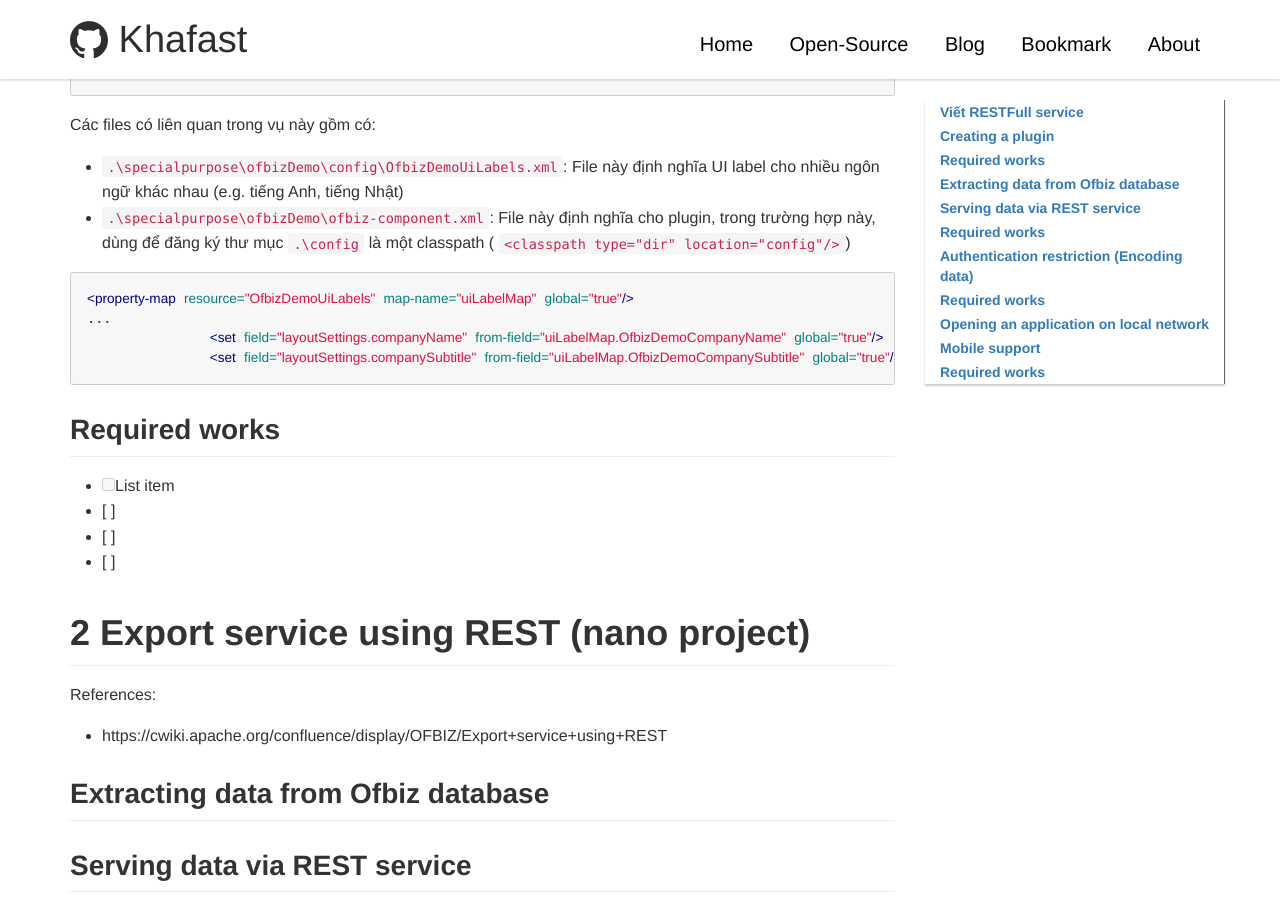
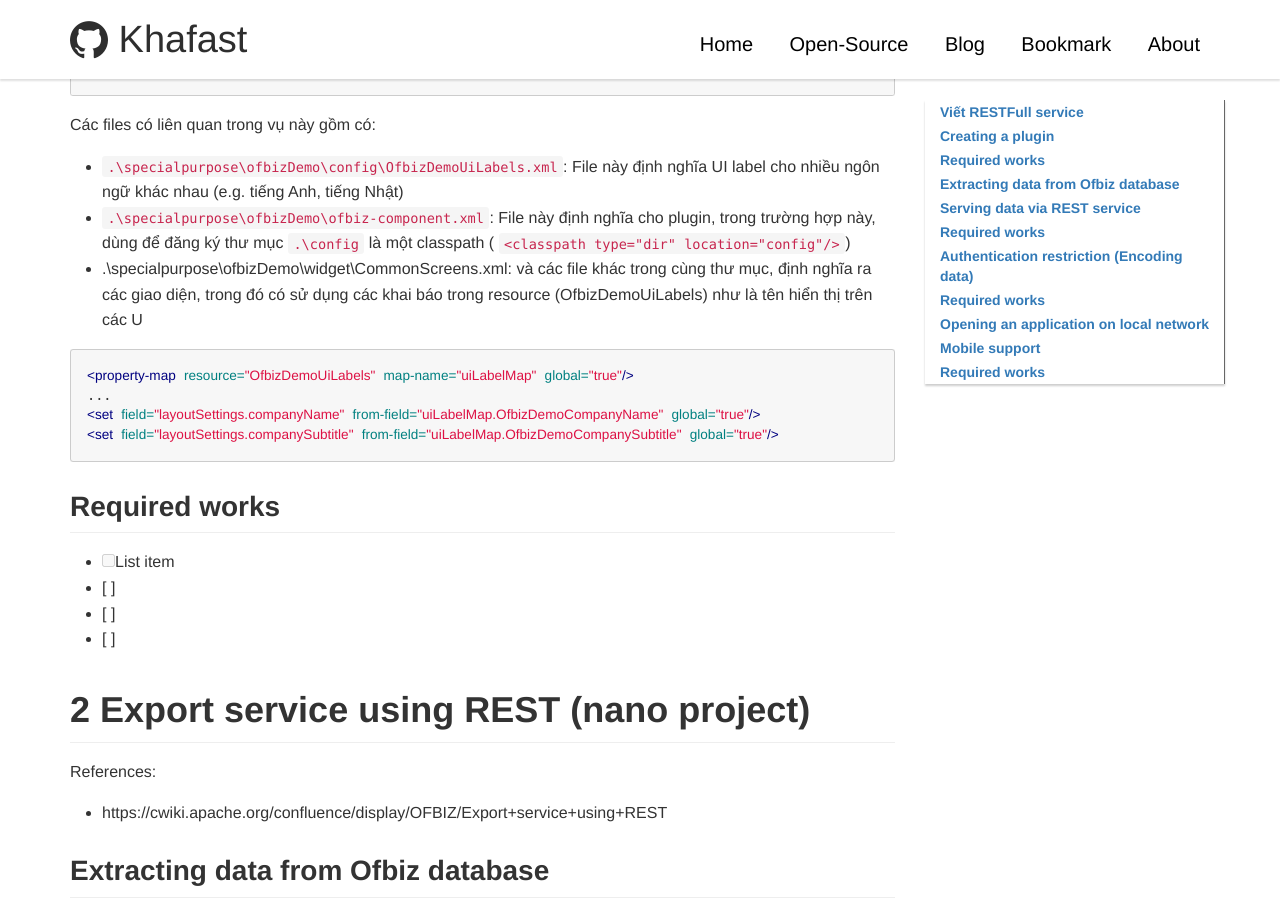
Before and after one commit to khafast/khafast.github.io, a Jekyll site: the page built from _posts/2018/2019-01-05-Apache-Ofbiz-overview.md, in a window 1280 px wide and 900 px high, scrolled down 1799 px. Built offline with Jekyll 4.4.1, drawn with Linux system fonts in a browser that asks for light colours; our own code applies the rules of GitHub Pages for plain Markdown files; comment, search, counter and statistics services are not loaded; some of the changed lines change nothing that is shown.

Commit message:
_posts/2018/2019-01-05-Apache-Ofbiz-overview.md updated from https://stackedit.io/

````diff
--- a/_posts/2018/2019-01-05-Apache-Ofbiz-overview.md
+++ b/_posts/2018/2019-01-05-Apache-Ofbiz-overview.md
@@ -63,12 +63,13 @@ chèn định nghĩa locale `en_US` vào như hình:
 Các files có liên quan trong vụ này gồm có:
 - `.\specialpurpose\ofbizDemo\config\OfbizDemoUiLabels.xml`: File này định nghĩa UI label cho nhiều ngôn ngữ khác nhau (e.g. tiếng Anh, tiếng Nhật)
 - `.\specialpurpose\ofbizDemo\ofbiz-component.xml`: File này định nghĩa cho plugin, trong trường hợp này, dùng để đăng ký thư mục `.\config` là một classpath ( `<classpath type="dir" location="config"/>`)
+- .\specialpurpose\ofbizDemo\widget\CommonScreens.xml: và các file khác trong cùng thư mục, định nghĩa ra các giao diện, trong đó có sử dụng các khai báo trong resource (OfbizDemoUiLabels) như là tên hiển thị trên các U
 
 ```xml
 <property-map resource="OfbizDemoUiLabels" map-name="uiLabelMap" global="true"/>
 ...
-               <set field="layoutSettings.companyName" from-field="uiLabelMap.OfbizDemoCompanyName" global="true"/>
-               <set field="layoutSettings.companySubtitle" from-field="uiLabelMap.OfbizDemoCompanySubtitle" global="true"/>
+<set field="layoutSettings.companyName" from-field="uiLabelMap.OfbizDemoCompanyName" global="true"/>
+<set field="layoutSettings.companySubtitle" from-field="uiLabelMap.OfbizDemoCompanySubtitle" global="true"/>
 ```
 
 
@@ -125,6 +126,6 @@ References:
 
 > Written with [StackEdit](https://stackedit.io/).
 <!--stackedit_data:
-eyJoaXN0b3J5IjpbMTM3MDczNzExMCwtNDc3MTAwMzM5LDgwOT
+eyJoaXN0b3J5IjpbMTk4NjA5NzY3MywtNDc3MTAwMzM5LDgwOT
 Q2MDE5MywtMjAwNTQwMzQ0MF19
 -->
````
